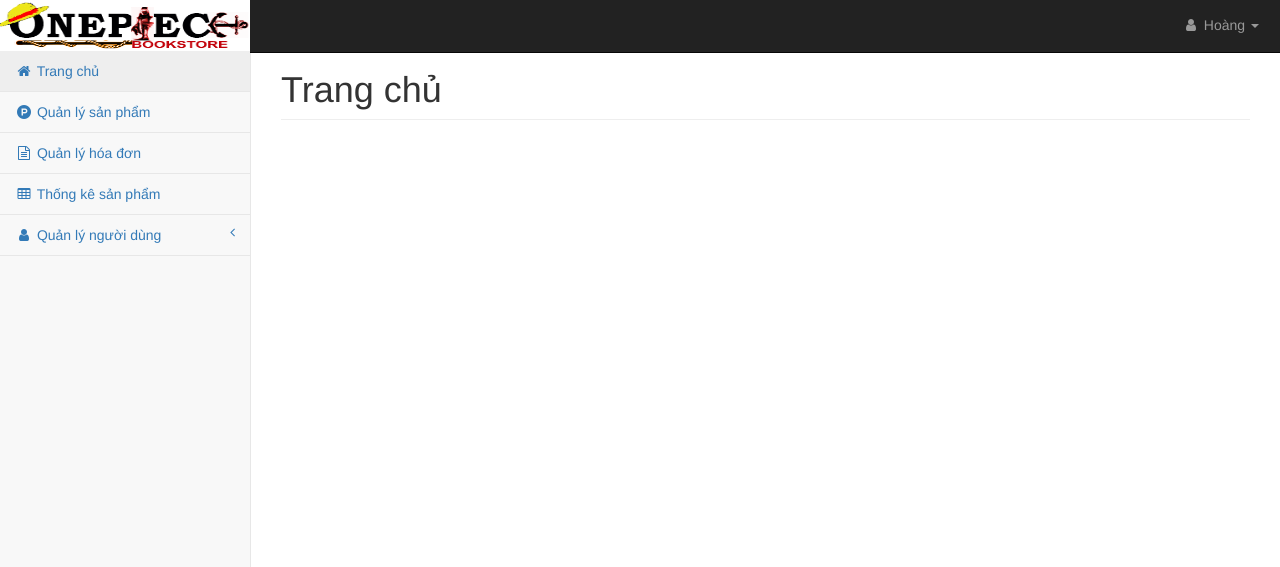
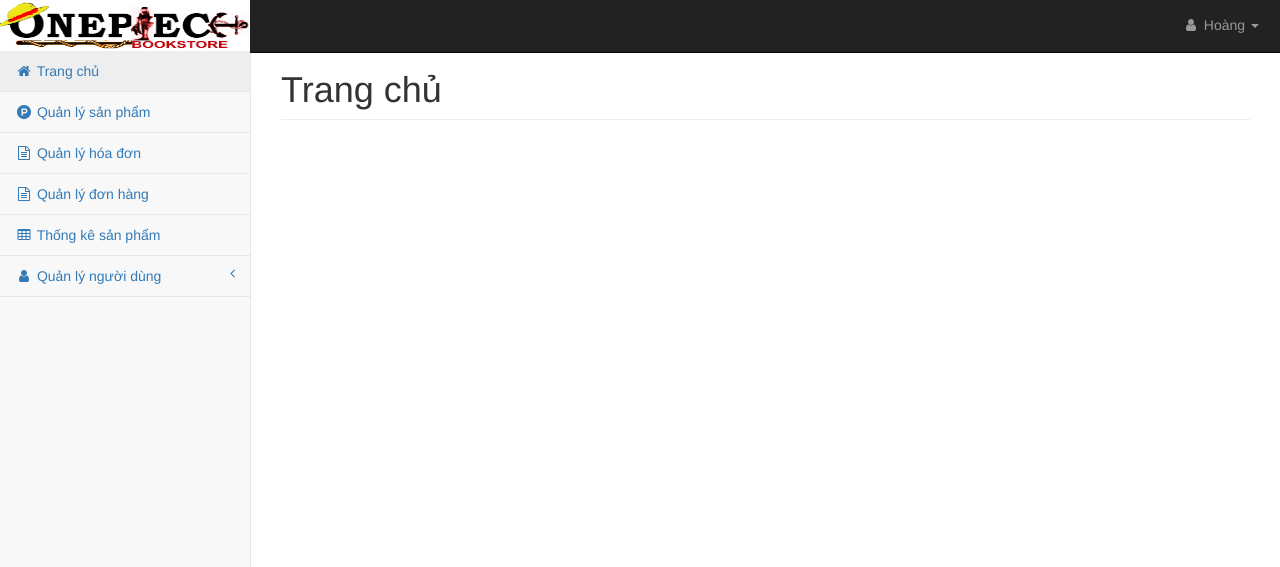
Before and after one commit to viethoanggg/DoAnWeb2, a PHP site: page /php/admin.php in a window 1280 px wide. Shown: the top 567 px of the page. Run offline with PHP 8.4, Linux system fonts and the light colour scheme.

Commit message:
Update admin.php

```diff
--- a/Web2/php/admin.php
+++ b/Web2/php/admin.php
@@ -73,7 +73,10 @@
                         <a href="quanlysanpham.php" style=""><i class="fa fa-product-hunt fa-fw"></i> Quản lý sản phẩm</a>
                     </li>
 					<li>
-                        <a href="#" style=""><i class="fa fa-file-text-o fa-fw"></i> Quản lý hóa đơn</a>
+                        <a href="quanlyhoadon.php" style=""><i class="fa fa-file-text-o fa-fw"></i> Quản lý hóa đơn</a>
+                    </li>
+					<li>
+                        <a href="quanlydonhang.php"><i class="fa fa-file-text-o fa-fw"></i> Quản lý đơn hàng</a>
                     </li>
 					<li>
                         <a href="#" style="" ><i class="fa fa-table fa-fw"></i> Thống kê sản phẩm</a>
```
